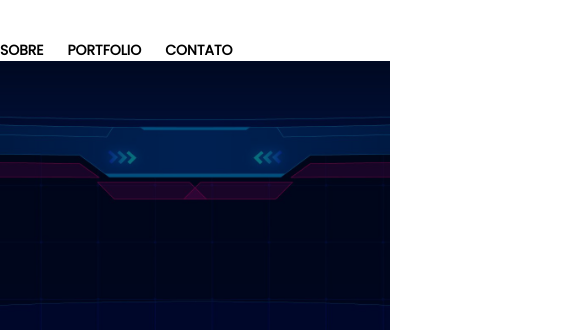
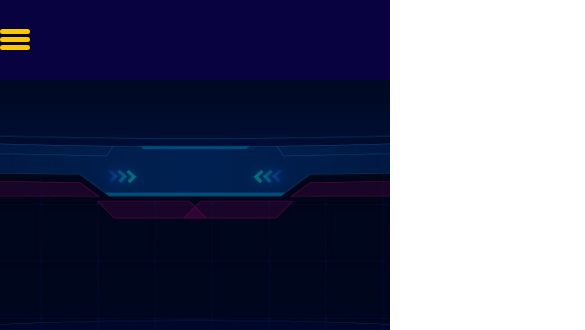
Before and after one commit to AR1973/portfolio-ricardo, a plain HTML site: page index.html in a window 390 px wide. Shown: the top 330 px of the page, 585 px wide, since content can reach past the window. Drawn offline with Linux system fonts and the light colour scheme.

Commit message:
mudanças

```diff
--- a/index.html
+++ b/index.html
@@ -5,19 +5,38 @@
     <meta charset="UTF-8">
     <meta name="viewport" content="width=device-width, initial-scale=1.0">
     <link rel="stylesheet" href="style.css">
-    <title>Desenvolvimento de Projetos</title>
+    <link rel="stylesheet" href="responsive.css" />
+    <link rel="icon" type="image/x-icon" href="AR_FAVI.ico" />
+    <title>Projetos Antonio Ricardo</title>
 </head>
 
 <body>
-
     <header>
+        <div class="container">
+            <div class="menu-section">
+                <div class="container-menu">
+                    <input type="checkbox" id="checkbox-menu" />
+                    <label class="menu-button-container" for="checkbox-menu">
+                        <span></span>
+                        <span></span>
+                        <span></span>
+                    </label>
                     <nav>
-            <ul id="links">
-                <li><a href="#sobre">Sobre</a></li>
-                <li><a href="#portfolio">Portfolio</a></li>
-                <li><a href="#conteudo-footer">Contato</a></li>
+                        <ul class="menu">
+                            <li>
+                                <a href="#sobre">Sobre</a>
+                            </li>
+                            <li>
+                                <a href="#portfolio">Portfólio</a>
+                            </li>
+                            <li>
+                                <a href="#contato">Contato</a>
+                            </li>
                         </ul>
                     </nav>
+                </div>
+            </div>
+        </div>
     </header>
 
 
@@ -40,16 +59,16 @@
             <div class="sobre header">
                 <div class="project-info"></div>
                 <h2 class="section-title"><span>Sobre</span></h2>
-                <p>Atuando com mais de 20 anos no segmento de Comunicação visual e VM para o varejo de moda, com uma bagagem de
-                    vendas e atendimento. Neste novo projeto meu objetivo é trazer resultados positivos de crescimento junto aos
+                <p>Atuando com mais de 20 anos no segmento de Comunicação visual e VM para o varejo de moda, com uma
+                    bagagem de
+                    vendas e atendimento. Neste novo projeto meu objetivo é trazer resultados positivos de crescimento
+                    junto aos
                     meus clientes, com ações de análise de dados, experimentos e resultados.</p>
 
             </div>
         </div>
         </div>
     </section>
-
-
 
     <section id="portfolio">
         <div class="portfolio container">
@@ -61,22 +80,24 @@
                     <div class="project-info">
                         <h1>Projeto 1</h1>
                         <h2>Projeto Newsletter</h2>
-                        <p>Descrição do Projeto com informações necessárias para o conhecimento do projeto com detalhes,
-                            fotos e inofrmações relevantes</p>
+                        <p>Projeto Newsletter empresa Nucleo Design Criativo, com objetivo em captar mais leads e
+                            divulgação do conteúdo da empresa. Estrutura em HTML e CSS</p>
                     </div>
                     <div class="project-img">
-                        <img src="./blocos.jpg" alt="img">
+                        <img src="capa_projeto_2.png" alt="img">
                     </div>
                 </div>
                 <div class="project-item">
                     <div class="project-info">
                         <h1>Projeto 2</h1>
-                        <h2>Descrição do Projeto</h2>
-                        <p>Descrição do Projeto com informações necessárias para o conhecimento do projeto com detalhes,
-                            fotos e inofrmações relevantes</p>
+                        <h2>Projeto Game</h2>
+                        <p>Objetivo foi criar um jogo aplicando os princípios de JavaSript com elementos dinâmicos e
+                            interatividade. Usando um tema já conhecido como referência e elementos de CSS na
+                            personalização.
+                        </p>
                     </div>
                     <div class="project-img">
-                        <img src="./blocos.jpg" alt="img">
+                        <img src="capa_projeto_game.png" alt="img">
                     </div>
                 </div>
                 <div class="project-item">
@@ -110,25 +131,13 @@
         <div id="conteudo-footer">
             <div id="titulo-footer">
                 <h2>Entre em contato!</h2>
-            <p>Me mande uma mensagem!</p>
+                <h1>Vamos conversar</h1>
+                <p>linkedin.com/in/antonioricardosantos</p>
+                <p>celular 11 98942 6642</p>
+
             </div>
 
-          <form>
-            <input type="text" placeholder="Nome" required="true">
-            <input type="email" placeholder="E-mail" required="true">
-            <input type="tel" placeholder="Telefone" required="true">
-            <textarea
-              placeholder="Mensagem"
-              rows="7"
-              autocapitalize="sentences"
-              required="true"
-            ></textarea>
-            <input type="submit" value="Enviar">
-          </form>
         </div>
     </footer>
-
-
 </body>
-
 </html>
--- /dev/null
+++ b/responsive.css
@@ -0,0 +1,115 @@
+/*@media (max-width: 1000px){
+    main.container-main div{
+        margin: auto;
+    }
+    main.container-main img{
+        display:none;
+    }
+    h2{
+        margin-left: 50px;
+    }
+    div h3{
+        margin-left: 50px;
+    }
+    form{
+        display:flex;
+        align-items: center;
+        width:100%;
+        padding-top: 30px;
+        text-align: center;
+        flex-direction: column;
+    }
+    input{
+        margin: 12px;
+    }
+}
+
+@media (max-width: 1000px) {
+    .container {
+        padding: 0px 20px;
+    }
+}*/
+
+@media (max-width:630px) {
+    .menu-button-container{
+        display: flex;
+    }
+    .menu{
+        position: absolute;
+        margin-top: 30px;
+        flex-direction: column;
+        width: 100vw;
+        justify-content: center;
+        align-items: center;
+        left: 100%;
+        transform: translateX(100vw);
+        transition: 0.5s ease transform;
+    }
+    .menu>li{
+        display: flex;
+        justify-content: center;
+        margin: 0;
+        padding: 0px;
+        width: 100%;
+        color: white;
+        background-color: rgb(0, 0, 91);
+        border-radius: 5px;
+    }
+    .menu>li:not(:last-child){
+        border-bottom: 1px solid white;
+    }
+    .menu li a{
+        flex: 1;
+        text-align: center;
+    }
+    main.container-menu img{
+        display: none;
+    }
+
+    label{
+        cursor: pointer;
+        position: relative;
+        display: block;
+        height: 22px;
+        width: 30px;
+    }
+
+    label span{
+        position: absolute;
+        display:block;
+        height: 5px;
+        width: 100%;
+        background: rgb(248, 200, 4);
+        border-radius: 30px;
+        transition: 0.25s ease-in-out;
+    }
+    label span:nth-child(1){
+        top:0;
+    }
+    label span:nth-child(2){
+        top:8px;
+    }
+    label span:nth-child(3){
+        top:16px;
+    }
+
+    #checkbox-menu:checked + label span:nth-child(1){
+        transform:rotate(-45deg);
+        top: 8px;
+    }
+    #checkbox-menu:checked + label span:nth-child(2){
+        opacity: 0;
+    }
+    #checkbox-menu:checked + label span:nth-child(3){
+        transform:rotate(45deg);
+        top: 8px;
+    }
+    nav.menu{
+        width:100%;
+    }
+    #checkbox-menu:checked~nav .menu{
+        transform: translateX(-100vw);
+        transition: 0.5s ease transform;
+    }
+
+}
--- a/style.css
+++ b/style.css
@@ -28,8 +28,7 @@ p{
     font-weight: 200;
     letter-spacing: 0.05rem;
 }
-
-.container{
+#presentation{
     min-height: 100vh;
     width: 100%;
     display: flex;
@@ -51,39 +50,42 @@ p{
 /* Header */
 
 header {
-    max-width: var(--container);
-    margin: 0 auto;
-    margin-top: 40px;
-
+    background-color: rgb(8, 2, 64);
+}
+header .container {
     display: flex;
     align-items: center;
     justify-content: space-between;
+    max-width: 980px;
+    height: 80px;
+    margin:auto;
 }
 
-  ul {
-    list-style: none;
+header nav ul {
     display: flex;
 }
 
-  header ul li:not(:first-child) {
-    margin-left: 24px;
+header nav ul li {
+    list-style: none;
+}
+header nav ul li a {
+    text-decoration: none;
+    color: white;
+    text-transform: uppercase;
+    font-size: 18px;
+    padding: 24px;
+    transition: all 250ms linear 0s;
+}
+header nav ul li a:hover {
+    background-color: rgba(255,255,255,0.15);
 }
 
-  nav ul a {
-    text-decoration: none;
-    display: block;
+header .container img{
+    height: 30px;
 }
 
-  ul#links a {
-    font-weight: 700;
-    font-size: 14px;
-    color: var(--title);
-    text-transform: uppercase;
-    transition: 0.2s;
- }
-
- ul#links a:hover {
-   filter: opacity(0.8);
+#checkbox-menu{
+    display:none;
 }
 
 
@@ -166,6 +168,7 @@ header {
     z-index: -1;
 }
 
+
 /*Seção de Portfólio*/
 
 #portfolio .portfolio{
@@ -226,7 +229,7 @@ header {
     top: 0;
     height: 100%;
     width: 100%;
-    background-image: linear-gradient(60deg, #9764f7 0%, #4d30f1 100%);
+    background-image: linear-gradient(60deg, #281146 0%, #2d19b0 100%);
     opacity: 0.7;
 }
 #portfolio .project-img img{
@@ -252,12 +255,12 @@ header {
     }
 }
 
-@keyframes text_reveal_box{
+@keyframes text_reveal_box {
     50%{
         width: 100%;
         left: 0;
     }
-    100{
+    100%{
         width: 0;
         left:100%
     }
@@ -284,13 +287,14 @@ header {
     #portfolio .project-item:nth-child(even){
         flex-direction: row-reverse;
     }
+}
 
 /* Footer */
 
-}
+
 footer {
-    height: 110vh;
-    background-color:gold;
+    height:60vh;
+    background-color:#281146;
   }
 
 footer div#conteudo-footer {
@@ -305,8 +309,7 @@ footer div#conteudo-footer {
 }
 
 div#conteudo-footer div#titulo-footer {
-    color: var(--white);
-
+    color: white;
     display: flex;
     flex-direction: column;
     align-items: center;
@@ -320,7 +323,7 @@ div#conteudo-footer div#titulo-footer h2 {
     font-size: 18px;
     font-weight: 700;
 }
-
+  /*
   div#conteudo-footer form {
     margin-top: 40px;
     max-width: 592px;
@@ -378,4 +381,4 @@ div#conteudo-footer form input, textarea {
 }
 div#conteudo-footer form input[type="submit"]:hover {
     filter: brightness(0.8);
-  }
+  }*/
```
Also changed, not shown: AR_FAVI.ico (added), AR_ICON.png (added), LOGO_AR.png (added), capa_projeto_1.PNG (added), capa_projeto_2.png (added), capa_projeto_game.png (added), capa_projeto_png.png (added). Lines whose indentation alone changed are shown as unchanged.
